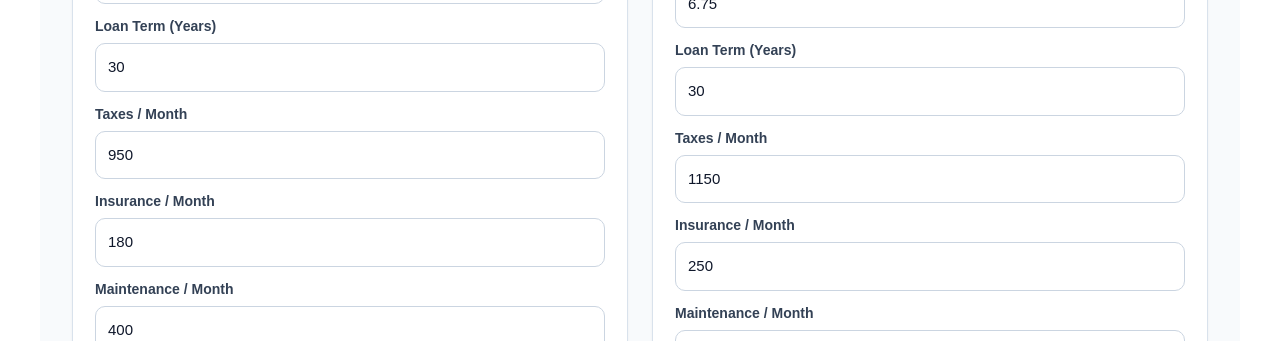
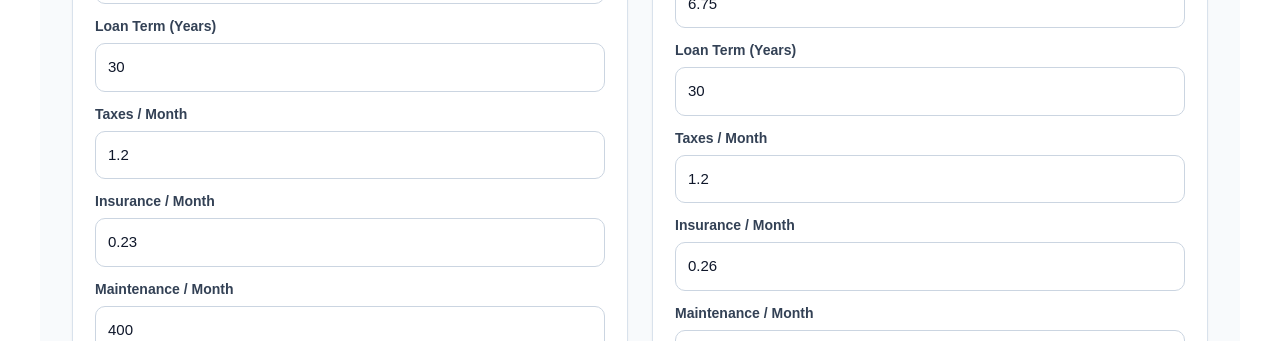
Before and after one commit to dglickman17/nest-or-invest, a Next.js app: page / in a window 1280 px wide. Shown: the part 760-1101 px from the top of the page. Built offline with nearby package versions, Linux system fonts and the light colour scheme.

Commit message:
Update page.tsx

```diff
--- a/app/page.tsx
+++ b/app/page.tsx
@@ -25,8 +25,8 @@ export default function Page() {
   const [nestDownPct, setNestDownPct] = useState(20);
   const [nestRate, setNestRate] = useState(6.5);
   const [nestTerm, setNestTerm] = useState(30);
-  const [nestTaxes, setNestTaxes] = useState(950);
-  const [nestInsurance, setNestInsurance] = useState(180);
+  const [nestTaxes, setNestTaxes] = useState(1.2);
+  const [nestInsurance, setNestInsurance] = useState(0.23);
   const [nestMaintenance, setNestMaintenance] = useState(400);
   const [nestHoa, setNestHoa] = useState(0);
 
@@ -34,8 +34,8 @@ export default function Page() {
   const [investDownPct, setInvestDownPct] = useState(20);
   const [investRate, setInvestRate] = useState(6.75);
   const [investTerm, setInvestTerm] = useState(30);
-  const [investTaxes, setInvestTaxes] = useState(1150);
-  const [investInsurance, setInvestInsurance] = useState(250);
+  const [investTaxes, setInvestTaxes] = useState(1.2);
+  const [investInsurance, setInvestInsurance] = useState(0.26);
   const [investMaintenance, setInvestMaintenance] = useState(550);
   const [investRent, setInvestRent] = useState(3200);
   const [investVacancyPct, setInvestVacancyPct] = useState(5);
```
